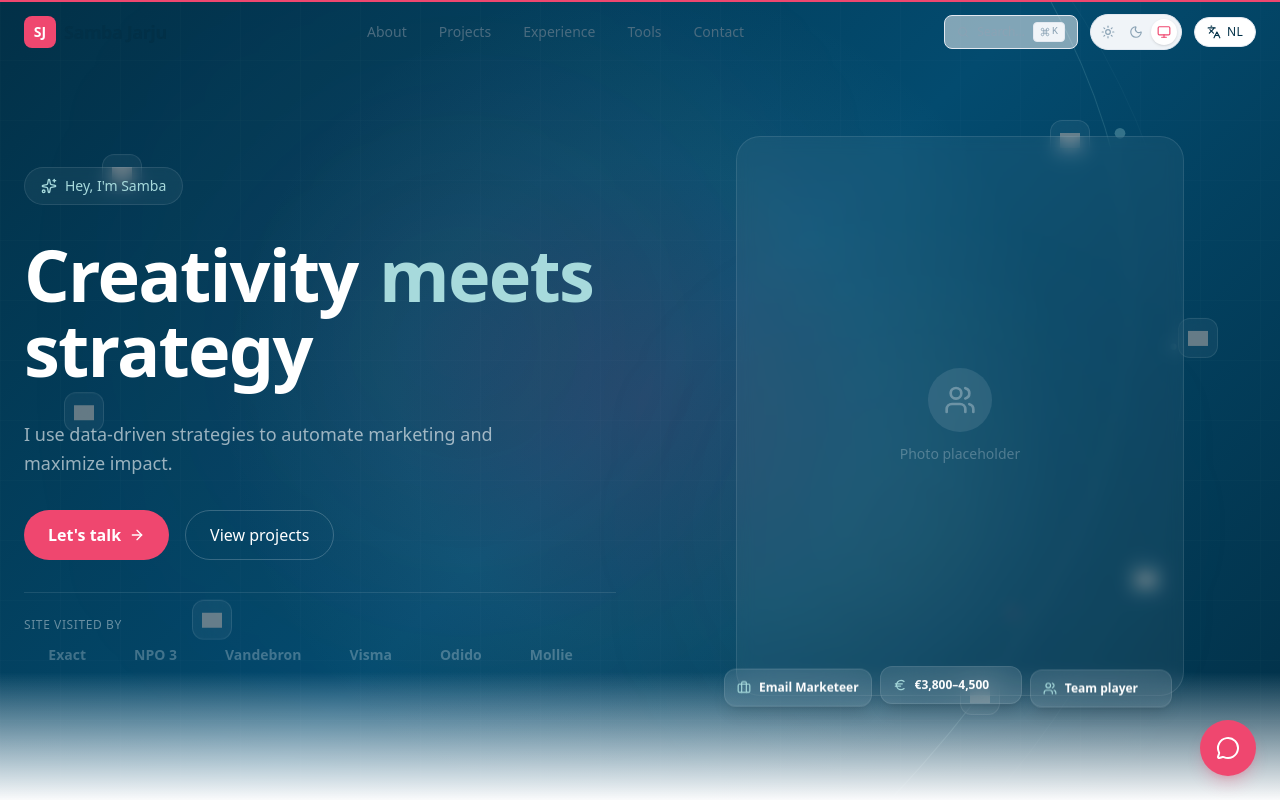
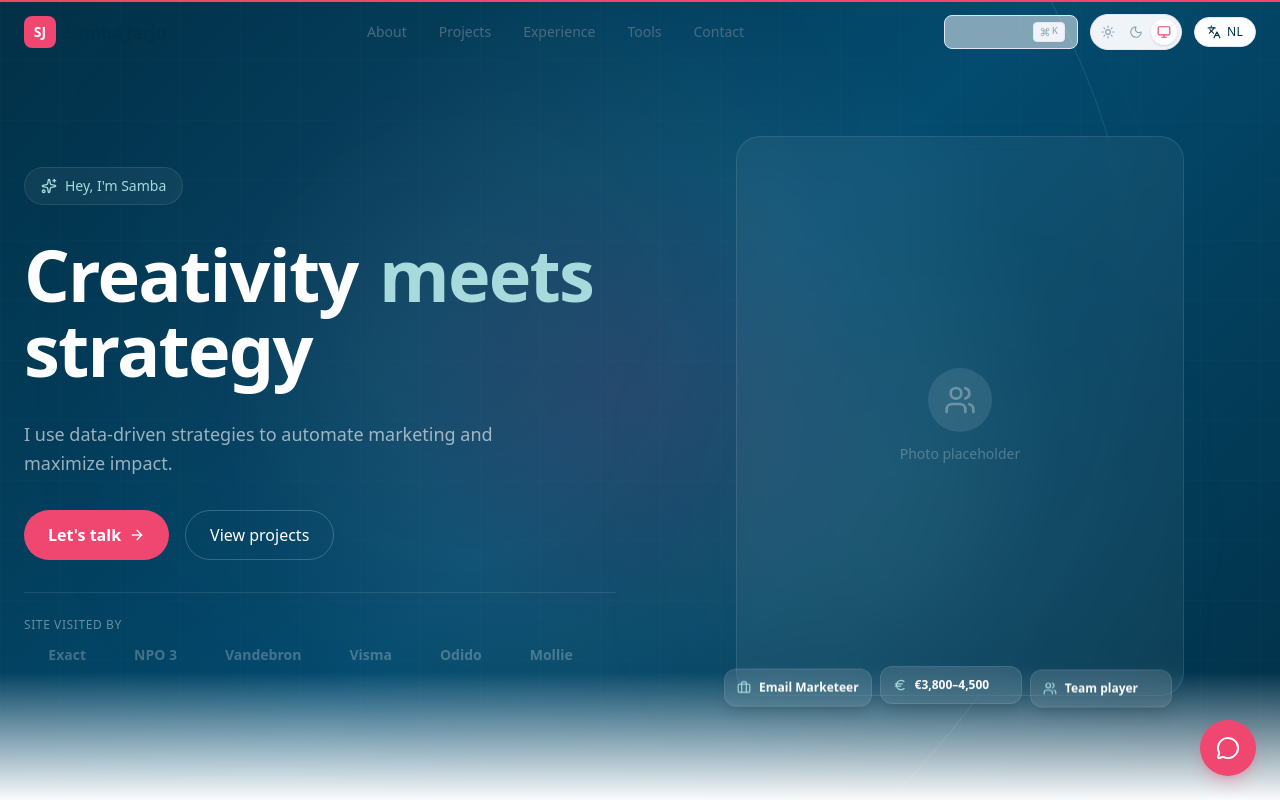
Before and after one commit to sambajarju2-png/sambajarju, a Next.js app: page /en in a window 1280 px wide. Shown: the top 800 px of the page. Built offline with nearby package versions, Linux system fonts and the light colour scheme; grey boxes are pictures that could not be loaded.

Commit message:
Orbiting tool icons as satellites along arc paths with click popovers + Mailgun added + spring physics everywhere + final polish

```diff
--- a/src/components/sections/hero.tsx
+++ b/src/components/sections/hero.tsx
@@ -2,24 +2,49 @@
 
 import { useTranslations } from 'next-intl';
 import { motion, useMotionValue, useTransform, useSpring } from 'framer-motion';
-import { ArrowRight, Briefcase, Euro, Users, Sparkles } from 'lucide-react';
+import { ArrowRight, Briefcase, Euro, Users, Sparkles, X } from 'lucide-react';
 import { useRef, useEffect, useState } from 'react';
+
+interface OrbitingTool {
+  slug: string;
+  color: string;
+  name: string;
+  usage: string;
+  arc: 1 | 2;
+  dur: number;
+  begin: string;
+}
+
+const orbitingTools: OrbitingTool[] = [
+  { slug: 'react', color: '61DAFB', name: 'React', usage: 'UI library for all my web projects — PayWatch, this portfolio, Workwings.', arc: 1, dur: 35, begin: '0s' },
+  { slug: 'nextdotjs', color: 'ffffff', name: 'Next.js', usage: 'My go-to framework. App Router, server components, Turbopack.', arc: 1, dur: 35, begin: '-8s' },
+  { slug: 'hubspot', color: 'FF7A59', name: 'HubSpot', usage: 'CRM and marketing automation at Kes Visum. Lead scoring and nurture flows.', arc: 2, dur: 30, begin: '0s' },
+  { slug: 'supabase', color: '3FCF8E', name: 'Supabase', usage: 'Backend for PayWatch — auth, Postgres, row-level security, real-time.', arc: 1, dur: 35, begin: '-18s' },
+  { slug: 'figma', color: 'F24E1E', name: 'Figma', usage: 'UI design and prototyping before building. Designed PayWatch mockups here.', arc: 2, dur: 30, begin: '-10s' },
+  { slug: 'zapier', color: 'FF4F00', name: 'Zapier', usage: 'Connecting tools and automating workflows across all marketing roles.', arc: 1, dur: 35, begin: '-28s' },
+  { slug: 'tailwindcss', color: '06B6D4', name: 'Tailwind CSS', usage: 'Styling everything. Fast, consistent, and this entire portfolio runs on it.', arc: 2, dur: 30, begin: '-20s' },
+  { slug: 'mailchimp', color: 'FFE01B', name: 'Mailchimp', usage: 'Email campaigns for smaller clients during freelance work at Cordital.', arc: 2, dur: 30, begin: '-6s' },
+  { slug: 'resend', color: 'ffffff', name: 'Resend', usage: 'Transactional email for PayWatch.app. Clean API, great DX.', arc: 1, dur: 35, begin: '-14s' },
+  { slug: 'googleanalytics', color: 'E37400', name: 'Google Analytics', usage: 'Tracking and analyzing marketing performance. GA4 setup and event tracking.', arc: 2, dur: 30, begin: '-16s' },
+];
+
+const arcPaths = {
+  1: 'M 900 -100 Q 1300 400 700 900',
+  2: 'M 950 -50 Q 1350 450 750 950',
+};
 
 export function Hero() {
   const t = useTranslations('hero');
   const containerRef = useRef<HTMLElement>(null);
+  const [selectedTool, setSelectedTool] = useState<OrbitingTool | null>(null);
   const mouseX = useMotionValue(0.5);
   const mouseY = useMotionValue(0.5);
 
-  // Smooth spring-based cursor tracking
   const springX = useSpring(mouseX, { stiffness: 50, damping: 20 });
   const springY = useSpring(mouseY, { stiffness: 50, damping: 20 });
 
-  // Transform cursor position to gradient position
   const gradientX = useTransform(springX, [0, 1], ['20%', '80%']);
   const gradientY = useTransform(springY, [0, 1], ['20%', '80%']);
-
-  // Parallax for grid
   const gridX = useTransform(springX, [0, 1], ['-5px', '5px']);
   const gridY = useTransform(springY, [0, 1], ['-5px', '5px']);
 
@@ -39,7 +64,6 @@ export function Hero() {
 
   return (
     <section ref={containerRef} className="relative min-h-screen flex items-center overflow-hidden">
-      {/* Base gradient */}
       <div className="absolute inset-0" style={{ background: 'var(--hero-gradient)' }} />
 
       {/* Mouse-tracking spotlight */}
@@ -53,7 +77,7 @@ export function Hero() {
         }}
       />
 
-      {/* Animated grid with parallax */}
+      {/* Parallax grid */}
       <motion.div className="absolute inset-0 opacity-[0.06]" style={{ x: gridX, y: gridY }}>
         <svg width="100%" height="100%">
           <defs>
@@ -65,79 +89,71 @@ export function Hero() {
         </svg>
       </motion.div>
 
-      {/* Orbital arc */}
-      <div className="absolute inset-0 pointer-events-none overflow-hidden">
+      {/* Orbital arcs with tool icons as satellites */}
+      <div className="absolute inset-0 overflow-hidden hidden lg:block">
         <svg viewBox="0 0 1200 800" className="absolute inset-0 w-full h-full" preserveAspectRatio="xMidYMid slice">
-          {/* Main arc */}
-          <path
-            d="M 900 -100 Q 1300 400 700 900"
-            fill="none"
-            stroke="rgba(167,218,220,0.15)"
-            strokeWidth="1"
-          />
-          {/* Second arc */}
-          <path
-            d="M 950 -50 Q 1350 450 750 950"
-            fill="none"
-            stroke="rgba(167,218,220,0.08)"
-            strokeWidth="0.5"
-          />
+          {/* Arc lines */}
+          <path d={arcPaths[1]} fill="none" stroke="rgba(167,218,220,0.12)" strokeWidth="1" />
+          <path d={arcPaths[2]} fill="none" stroke="rgba(167,218,220,0.06)" strokeWidth="0.5" />
 
-          {/* Orbiting dots */}
-          <circle r="4" fill="#A7DADC" opacity="0.6">
-            <animateMotion dur="20s" repeatCount="indefinite" path="M 900 -100 Q 1300 400 700 900" />
+          {/* Orbiting tool icons */}
+          {orbitingTools.map((tool) => (
+            <g key={tool.slug} style={{ cursor: 'pointer' }} onClick={() => setSelectedTool(tool)}>
+              <animateMotion
+                dur={`${tool.dur}s`}
+                repeatCount="indefinite"
+                path={arcPaths[tool.arc]}
+                begin={tool.begin}
+              />
+              {/* Glow behind icon */}
+              <circle r="22" fill={`#${tool.color}`} opacity="0.08" />
+              {/* Background circle */}
+              <circle r="18" fill="rgba(255,255,255,0.06)" stroke="rgba(255,255,255,0.12)" strokeWidth="0.5" />
+              {/* Tool logo */}
+              <image
+                href={`https://cdn.simpleicons.org/${tool.slug}/${tool.color}`}
+                x="-10" y="-10" width="20" height="20"
+                opacity="0.7"
+              />
+            </g>
+          ))}
+
+          {/* Extra orbiting dots for atmosphere */}
+          <circle r="2" fill="white" opacity="0.3">
+            <animateMotion dur="18s" repeatCount="indefinite" path={arcPaths[1]} begin="-5s" />
           </circle>
-          <circle r="2" fill="white" opacity="0.4">
-            <animateMotion dur="15s" repeatCount="indefinite" path="M 950 -50 Q 1350 450 750 950" begin="3s" />
-          </circle>
-          <circle r="3" fill="#EF476F" opacity="0.5">
-            <animateMotion dur="25s" repeatCount="indefinite" path="M 900 -100 Q 1300 400 700 900" begin="8s" />
-          </circle>
-
-          {/* Static glow points on arc */}
-          <circle cx="1050" cy="150" r="5" fill="#A7DADC" opacity="0.3">
-            <animate attributeName="opacity" values="0.2;0.5;0.2" dur="4s" repeatCount="indefinite" />
-          </circle>
-          <circle cx="1100" cy="350" r="3" fill="white" opacity="0.2">
-            <animate attributeName="opacity" values="0.1;0.3;0.1" dur="3s" repeatCount="indefinite" begin="1s" />
-          </circle>
-          <circle cx="950" cy="600" r="4" fill="#EF476F" opacity="0.2">
-            <animate attributeName="opacity" values="0.15;0.4;0.15" dur="5s" repeatCount="indefinite" begin="2s" />
+          <circle r="1.5" fill="#EF476F" opacity="0.4">
+            <animateMotion dur="22s" repeatCount="indefinite" path={arcPaths[2]} begin="-12s" />
           </circle>
         </svg>
       </div>
 
-      {/* Floating tool icons */}
-      <div className="absolute inset-0 pointer-events-none hidden lg:block">
-        {[
-          { slug: 'react', color: '61DAFB', x: '8%', y: '20%', delay: 0, dur: 5 },
-          { slug: 'nextdotjs', color: 'ffffff', x: '15%', y: '75%', delay: 1, dur: 6 },
-          { slug: 'tailwindcss', color: '06B6D4', x: '82%', y: '15%', delay: 2, dur: 4.5 },
-          { slug: 'hubspot', color: 'FF7A59', x: '88%', y: '70%', delay: 0.5, dur: 5.5 },
-          { slug: 'supabase', color: '3FCF8E', x: '75%', y: '85%', delay: 1.5, dur: 4 },
-          { slug: 'figma', color: 'F24E1E', x: '5%', y: '50%', delay: 3, dur: 6.5 },
-          { slug: 'zapier', color: 'FF4F00', x: '92%', y: '40%', delay: 2.5, dur: 5 },
-        ].map(({ slug, color, x, y, delay, dur }) => (
-          <motion.a
-            key={slug}
-            href="#tools"
-            className="absolute w-10 h-10 rounded-xl bg-white/5 backdrop-blur-sm border border-white/10 flex items-center justify-center pointer-events-auto hover:bg-white/10 hover:border-white/20 transition-colors cursor-pointer"
-            style={{ left: x, top: y }}
-            animate={{ y: [0, -8, 0] }}
-            transition={{ duration: dur, repeat: Infinity, ease: 'easeInOut', delay }}
-            whileHover={{ scale: 1.2 }}
+      {/* Tool popover */}
+      {selectedTool && (
+        <div className="fixed inset-0 z-50" onClick={() => setSelectedTool(null)}>
+          <motion.div
+            initial={{ opacity: 0, scale: 0.9, y: 10 }}
+            animate={{ opacity: 1, scale: 1, y: 0 }}
+            transition={{ type: 'spring', stiffness: 400, damping: 25 }}
+            className="absolute top-1/2 left-1/2 -translate-x-1/2 -translate-y-1/2 w-72 rounded-2xl bg-surface border border-border shadow-2xl p-5 z-50"
+            onClick={(e) => e.stopPropagation()}
           >
-            <img
-              src={`https://cdn.simpleicons.org/${slug}/${color}`}
-              alt={slug}
-              width={20}
-              height={20}
-              className="opacity-60"
-              loading="lazy"
-            />
-          </motion.a>
-        ))}
-      </div>
+            <button onClick={() => setSelectedTool(null)} className="absolute top-3 right-3 p-1 rounded-lg hover:bg-background-alt text-foreground-subtle">
+              <X className="w-4 h-4" />
+            </button>
+            <div className="flex items-center gap-3 mb-3">
+              <div className="w-10 h-10 rounded-xl bg-background-alt border border-border flex items-center justify-center p-2">
+                <img src={`https://cdn.simpleicons.org/${selectedTool.slug}/${selectedTool.color}`} alt={selectedTool.name} width={24} height={24} className="dark:brightness-0 dark:invert dark:opacity-80" />
+              </div>
+              <h3 className="font-bold text-foreground">{selectedTool.name}</h3>
+            </div>
+            <p className="text-sm text-foreground-muted leading-relaxed">{selectedTool.usage}</p>
+            <a href="#tools" onClick={() => setSelectedTool(null)} className="inline-flex items-center gap-1 text-xs font-medium text-accent mt-3 hover:underline">
+              See all tools <ArrowRight className="w-3 h-3" />
+            </a>
+          </motion.div>
+        </div>
+      )}
 
       {/* Floating orbs with cursor influence */}
       <motion.div
@@ -165,7 +181,7 @@ export function Hero() {
             <motion.div
               initial={{ opacity: 0, y: 20 }}
               animate={{ opacity: 1, y: 0 }}
-              transition={{ duration: 0.6 }}
+              transition={{ type: 'spring', stiffness: 100, damping: 20 }}
               className="inline-flex items-center gap-2 px-4 py-2 rounded-full border border-white/10 bg-white/5 backdrop-blur-sm"
             >
               <Sparkles className="w-4 h-4 text-teal" />
@@ -175,7 +191,7 @@ export function Hero() {
             <motion.h1
               initial={{ opacity: 0, y: 30 }}
               animate={{ opacity: 1, y: 0 }}
-              transition={{ duration: 0.7, delay: 0.1 }}
+              transition={{ type: 'spring', stiffness: 80, damping: 18, delay: 0.1 }}
               className="text-5xl md:text-6xl lg:text-7xl font-extrabold text-white leading-[1.05] tracking-tight"
             >
               {t('title').split(' ').map((word, i) => (
@@ -183,7 +199,7 @@ export function Hero() {
                   key={i}
                   initial={{ opacity: 0, y: 20 }}
                   animate={{ opacity: 1, y: 0 }}
-                  transition={{ duration: 0.5, delay: 0.15 + i * 0.08 }}
+                  transition={{ type: 'spring', stiffness: 100, damping: 20, delay: 0.15 + i * 0.08 }}
                   className={`inline-block mr-[0.3em] ${i === 1 ? 'text-teal' : ''}`}
                 >
                   {word}
@@ -194,7 +210,7 @@ export function Hero() {
             <motion.p
               initial={{ opacity: 0, y: 20 }}
               animate={{ opacity: 1, y: 0 }}
-              transition={{ duration: 0.6, delay: 0.3 }}
+              transition={{ type: 'spring', stiffness: 100, damping: 20, delay: 0.3 }}
               className="text-lg text-white/60 max-w-lg leading-relaxed"
             >
               {t('subtitle')}
@@ -203,12 +219,12 @@ export function Hero() {
             <motion.div
               initial={{ opacity: 0, y: 20 }}
               animate={{ opacity: 1, y: 0 }}
-              transition={{ duration: 0.6, delay: 0.4 }}
+              transition={{ type: 'spring', stiffness: 100, damping: 20, delay: 0.4 }}
               className="flex flex-wrap gap-4"
             >
               <a
                 href="#contact"
-                className="group inline-flex items-center gap-2 px-6 py-3 rounded-full bg-accent hover:bg-accent-hover text-white font-semibold transition-all duration-200 hover:shadow-lg hover:shadow-accent/25 hover:scale-[1.02]"
+                className="group inline-flex items-center gap-2 px-6 py-3 rounded-full bg-accent hover:bg-accent-hover text-white font-semibold transition-all duration-200 hover:shadow-lg hover:shadow-accent/25"
               >
                 {t('cta_primary')}
                 <ArrowRight className="w-4 h-4 group-hover:translate-x-0.5 transition-transform" />
@@ -232,24 +248,21 @@ export function Hero() {
               <div className="overflow-hidden relative">
                 <div className="flex animate-marquee whitespace-nowrap">
                   {[...companies, ...companies].map((name, i) => (
-                    <span key={i} className="text-sm font-semibold text-white/25 mx-6 hover:text-white/50 transition-colors">
-                      {name}
-                    </span>
+                    <span key={i} className="text-sm font-semibold text-white/25 mx-6">{name}</span>
                   ))}
                 </div>
               </div>
             </motion.div>
           </div>
 
-          {/* Right — Photo placeholder + floating badges */}
+          {/* Right — Photo placeholder + badges */}
           <motion.div
             initial={{ opacity: 0, x: 40 }}
             animate={{ opacity: 1, x: 0 }}
-            transition={{ duration: 0.8, delay: 0.3 }}
+            transition={{ type: 'spring', stiffness: 60, damping: 18, delay: 0.3 }}
             className="relative hidden lg:block"
           >
             <div className="relative w-full aspect-[4/5] max-w-md mx-auto">
-              {/* Glassmorphism frame */}
               <div className="absolute inset-0 rounded-3xl border border-white/10 bg-white/5 backdrop-blur-sm overflow-hidden">
                 <div className="absolute inset-0 flex items-center justify-center">
                   <div className="text-center space-y-3">
@@ -259,16 +272,14 @@ export function Hero() {
                     <p className="text-white/25 text-sm">Photo placeholder</p>
                   </div>
                 </div>
-                {/* Shimmer effect */}
                 <div className="absolute inset-0 bg-gradient-to-r from-transparent via-white/5 to-transparent -translate-x-full animate-[shimmer_3s_ease_infinite]" />
               </div>
 
-              {/* Floating glassmorphism badges */}
               <motion.div
                 className="absolute -bottom-3 -left-3 right-3 flex gap-2"
                 initial={{ opacity: 0, y: 20 }}
                 animate={{ opacity: 1, y: 0 }}
-                transition={{ duration: 0.6, delay: 0.6 }}
+                transition={{ type: 'spring', stiffness: 100, damping: 20, delay: 0.6 }}
               >
                 {[
                   { icon: Briefcase, label: t('badge_role') },
@@ -291,7 +302,6 @@ export function Hero() {
         </div>
       </div>
 
-      {/* Bottom gradient fade */}
       <div className="absolute bottom-0 left-0 right-0 h-32 bg-gradient-to-t from-background to-transparent" />
     </section>
   );
--- a/src/components/sections/tool-stack-float.tsx
+++ b/src/components/sections/tool-stack-float.tsx
@@ -24,6 +24,7 @@ const tools: Tool[] = [
   { name: 'HubSpot', slug: 'hubspot', color: '#FF7A59', category: 'Email & Marketing', categoryIcon: Mail, description: 'Used for CRM and marketing automation at Kes Visum. Set up lead scoring and nurture flows.', experience: '3+ years' },
   { name: 'Mailchimp', slug: 'mailchimp', color: '#FFE01B', category: 'Email & Marketing', categoryIcon: Mail, description: 'Email campaigns for smaller clients during freelance work at Cordital.', experience: '2+ years' },
   { name: 'Resend', slug: 'resend', color: '#000000', category: 'Email & Marketing', categoryIcon: Mail, description: 'Transactional email for PayWatch.app. Clean API, great developer experience.', experience: '1+ year' },
+  { name: 'Mailgun', slug: 'mailgun', color: '#F06B66', category: 'Email & Marketing', categoryIcon: Mail, description: 'Transactional email delivery. Used for PayWatch email infrastructure.', experience: '1+ year' },
 
   // Analytics & CRO
   { name: 'Google Analytics', slug: 'googleanalytics', color: '#E37400', category: 'Analytics & CRO', categoryIcon: BarChart3, description: 'Tracking and analyzing marketing performance across all projects. GA4 setup and event tracking.', experience: '4+ years' },
```
